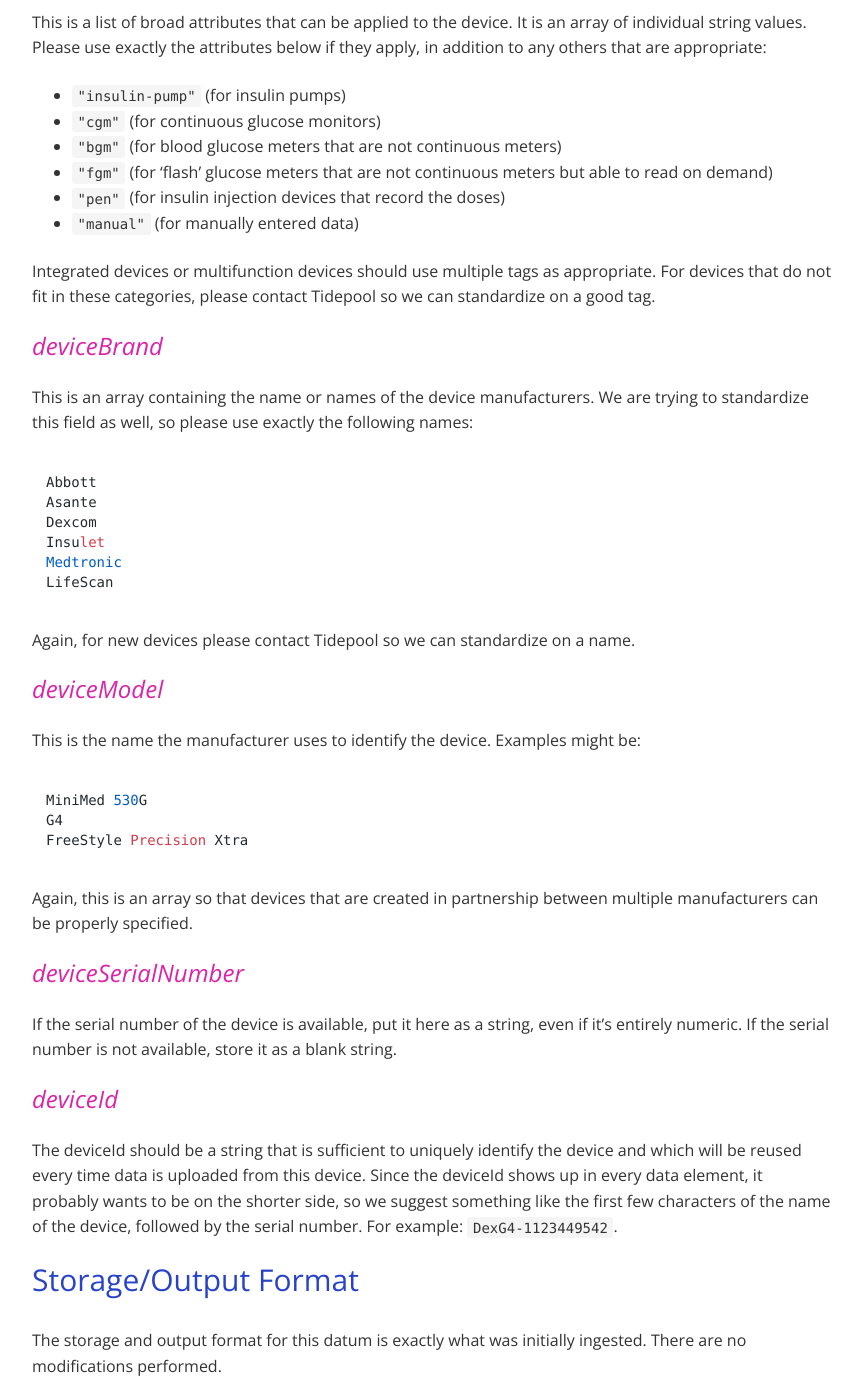
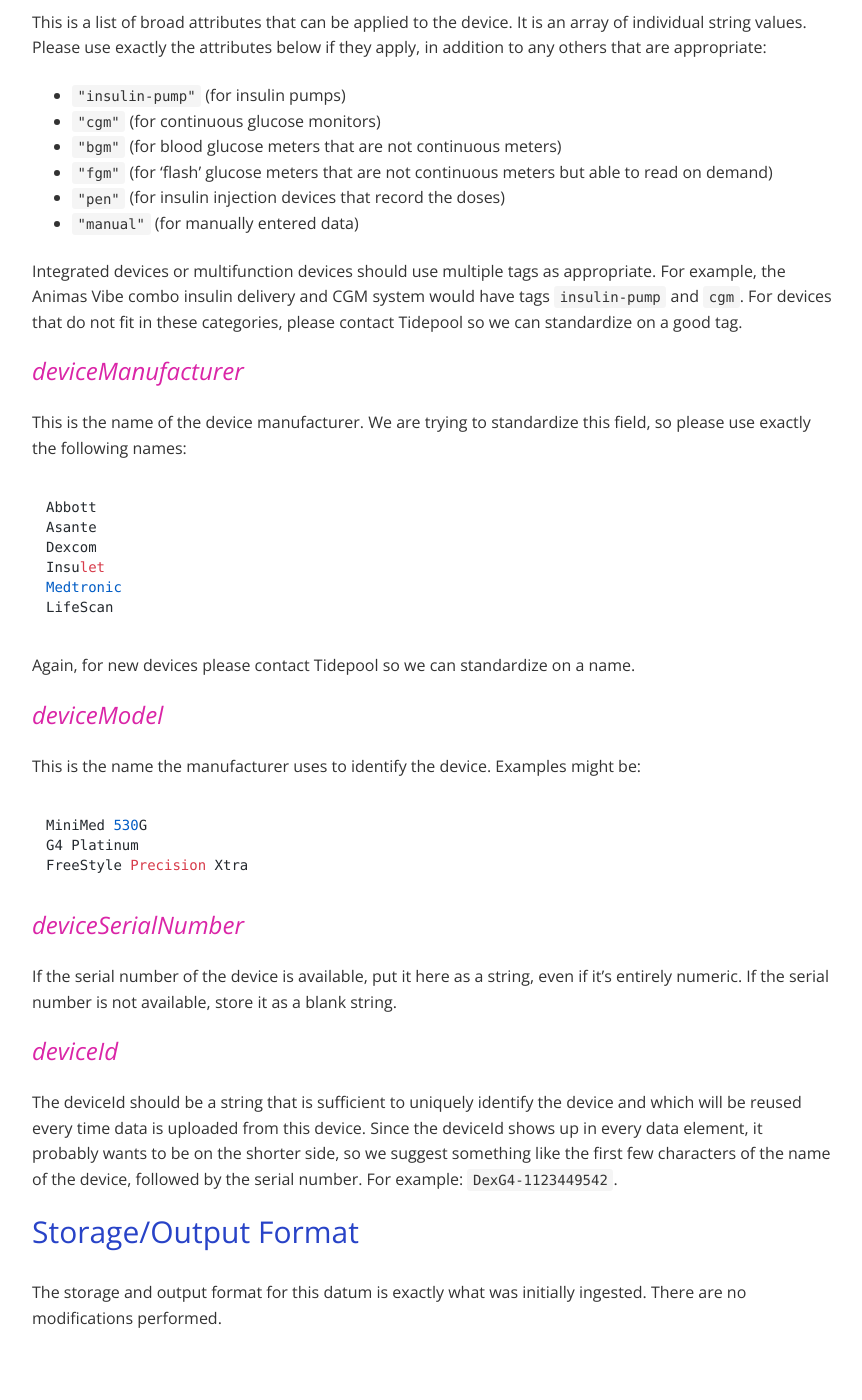
Before and after one commit to tidepool-org/tidepool-org.github.io, a Jekyll site: the page built from _docs/data-model/v1/upload.md, in a window 1280 px wide and 1400 px high, scrolled down 2034 px. Shown: the whole window, without its empty margins (208-1070 px from the left). Built offline with Jekyll 4.4.1, drawn with Linux system fonts in a browser that asks for light colours; nearby versions of some CDN libraries; some of the changed text lies outside the part shown.

Commit message:
mfr no longer array, clarify some text.

```diff
--- a/_docs/data-model/v1/upload.md
+++ b/_docs/data-model/v1/upload.md
@@ -23,7 +23,7 @@ These events are point-in-time and look like
   "uploadId": "unique_id",
   "byUser": "userId_of_the_uploading user"
   "deviceTags": ["tags_relating_to_device_features"...],
-  "deviceManufacturers": ["name_of_manufacturer"...],
+  "deviceManufacturer": "name_of_manufacturer",
   "deviceModel": "mfr_device_model",
   "deviceSerialNumber": "serial_number",
   "deviceId": "see_common_fields",
@@ -74,11 +74,11 @@ This is a list of broad attributes that can be applied to the device. It is an a
 * `"pen"` (for insulin injection devices that record the doses)
 * `"manual"` (for manually entered data)
 
-Integrated devices or multifunction devices should use multiple tags as appropriate. For devices that do not fit in these categories, please contact Tidepool so we can standardize on a good tag.
+Integrated devices or multifunction devices should use multiple tags as appropriate. For example, the Animas Vibe combo insulin delivery and CGM system would have tags `insulin-pump` and `cgm`. For devices that do not fit in these categories, please contact Tidepool so we can standardize on a good tag.
 
-### deviceBrand
+### deviceManufacturer
 
-This is an array containing the name or names of the device manufacturers. We are trying to standardize this field as well, so please use exactly the following names:
+This is the name of the device manufacturer. We are trying to standardize this field, so please use exactly the following names:
 
     Abbott
     Asante
@@ -94,10 +94,8 @@ Again, for new devices please contact Tidepool so we can standardize on a name.
 This is the name the manufacturer uses to identify the device. Examples might be:
 
     MiniMed 530G
-    G4
+    G4 Platinum
     FreeStyle Precision Xtra
-
-Again, this is an array so that devices that are created in partnership between multiple manufacturers can be properly specified.
 
 ### deviceSerialNumber
 
```
